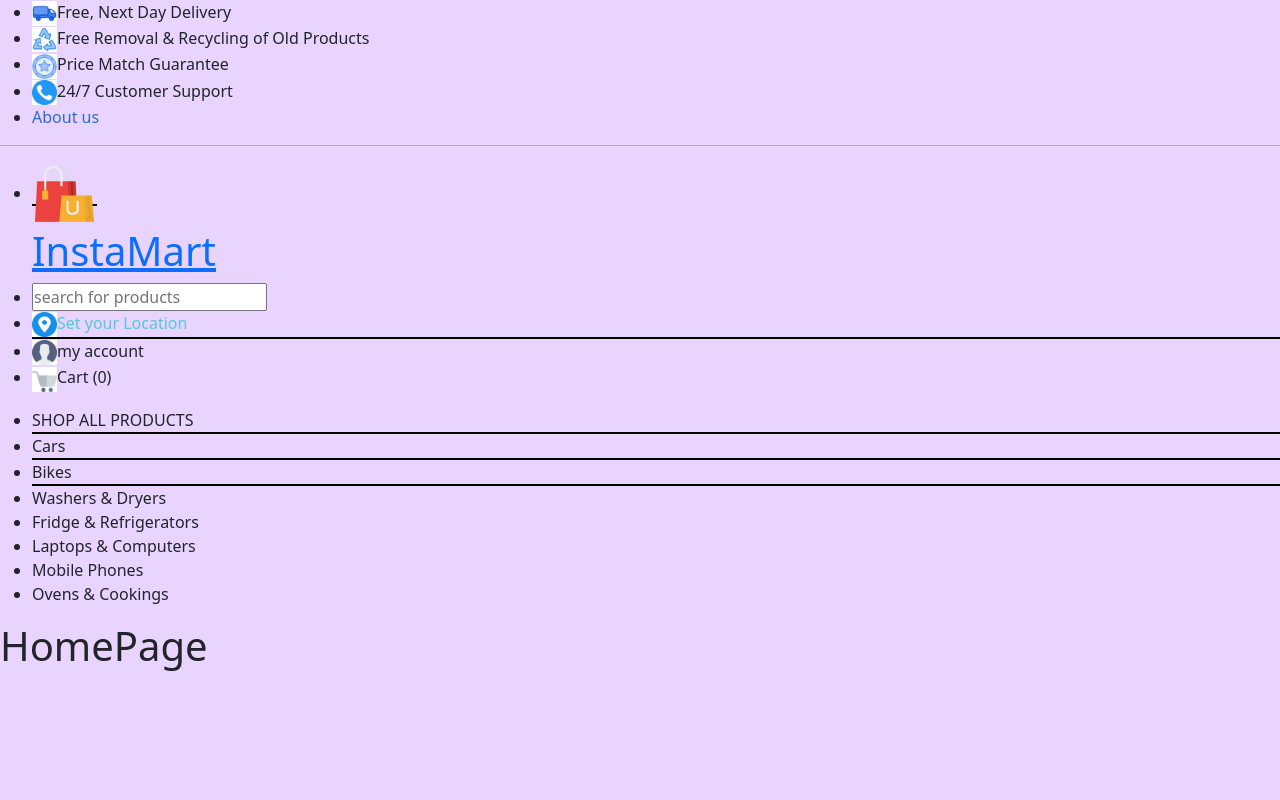
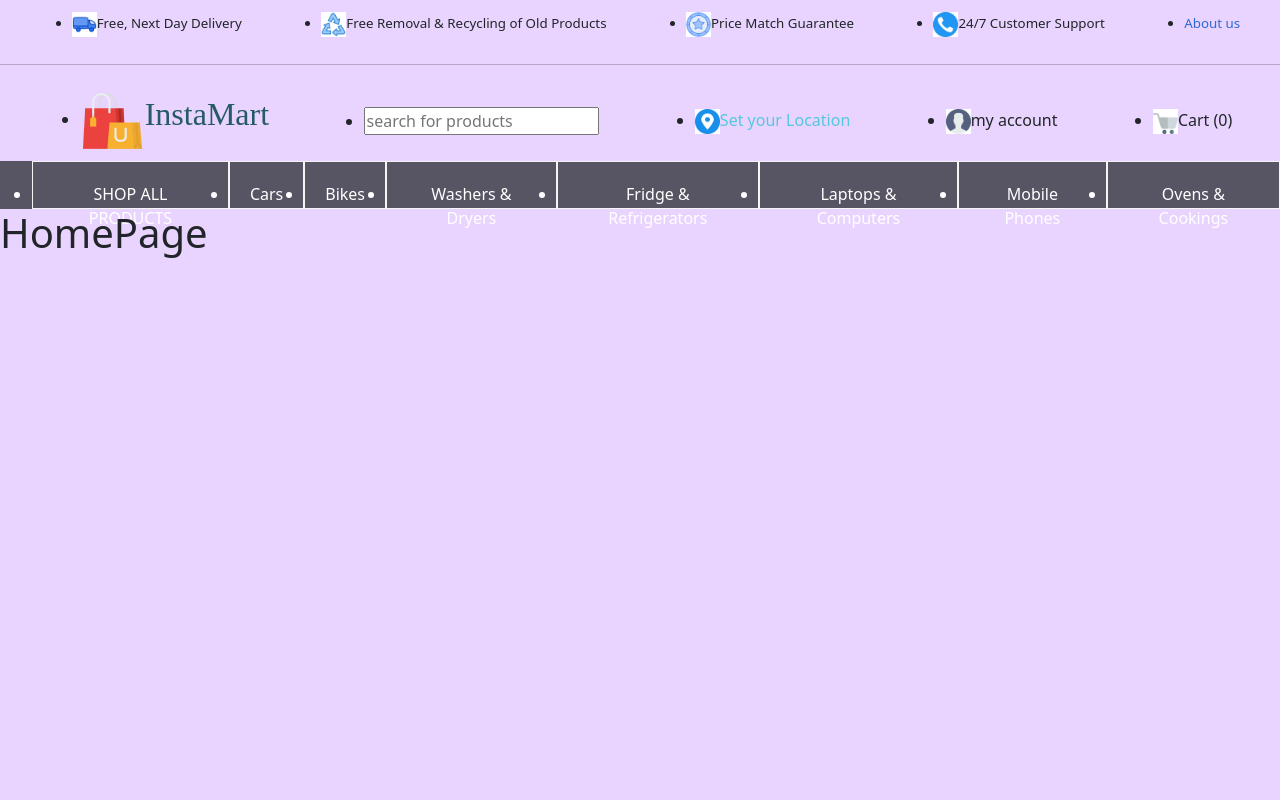
Before and after one commit to sandyyman/Ecommerce, a React (Create React App) app in the folder client/: page / in a window 1280 px wide. Shown: the top 800 px of the page. Built offline with nearby package versions, Linux system fonts and the light colour scheme; a web font is replaced by a local one.

Commit message:
Update index.css

```diff
--- a/client/src/index.css
+++ b/client/src/index.css
@@ -15,29 +15,70 @@
 /* font-family: "Playfair Display", serif; */
 
 /* NavBar CSS*/
-.navbar {
-  font-family: "Poppins", sans-serif;
-  font-size: 17px;
-  line-height: 26px;
-  text-transform: uppercase;
-  box-shadow: 0 8px 6px -6px gray;
-  --webkit-box-shadow: 0 8px 6px -6px gray;
-  border-bottom: 0.35px solid gray !important;
+.nav-logo {
+  text-decoration: none;
+  color: #265a65;
 }
 
-.nav-link {
-  font-weight: 300;
+.logo-text {
+  display: inline;
+  font-family: 'playfair';
+  font-size: xx-large;
 }
 
-.active {
-  border-bottom: 2px solid black;
+nav ul {
+  width: 100%;
 }
 
-.navbar-brand {
-  font-weight: 700;
-  font-family: 'robot', sans-serif;
-  letter-spacing: 3px;
+.nav-list-1 {
+  font-size: smaller;
+  height: 3rem;
+  display: flex;
+  justify-content: space-around;
+  align-items: center;
+}
 
+.nav-list-2 {
+  height: 5rem;
+  display: flex;
+  justify-content: space-around;
+  align-items: center;
+}
+
+.nav-list-grid-container {
+  height: 3rem;
+  display: flex;
+  justify-content: center;
+  background-color: #575563;
+}
+
+.nav-list-grid-container li {
+  background-color: #575563;
+  border: 1px solid whitesmoke;
+  color: white;
+  text-align: center;
+  padding: 20px;
+}
+
+
+.nav-list-mar {
+  margin: 0;
+}
+
+.nav-list-flex {
+  display: flex;
+  justify-content: space-around;
+  align-items: center;
+}
+
+li:hover {
+  color: #55c7de;
+  cursor: pointer;
+}
+
+.nav-list-grid-container li:hover {
+  background-color: #55c7de;
+  color: whitesmoke !important;
 }
 
 /* Page Not Found*/
```
